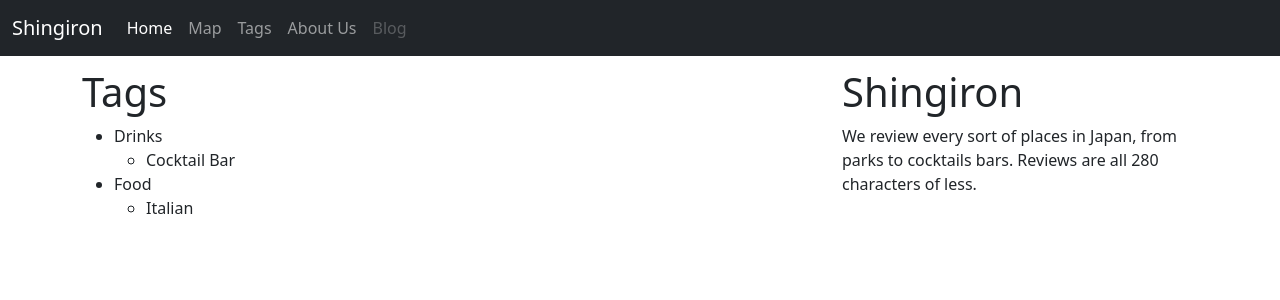
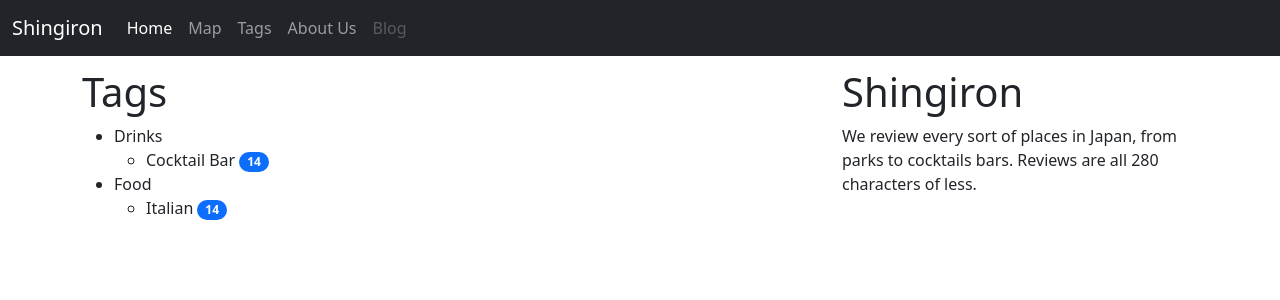
Before and after one commit to alessandrosp/shingiron, a Jekyll site: the page built from docs/pages/tags.md, in a window 1280 px wide. Shown: the top 300 px of the page. Built offline with Jekyll 4.4.1, drawn with Linux system fonts in a browser that asks for light colours; nearby versions of some CDN libraries; our own code applies the rules of GitHub Pages for plain Markdown files.

Commit message:
Update tags.md

```diff
--- a/docs/pages/tags.md
+++ b/docs/pages/tags.md
@@ -4,13 +4,13 @@ permalink: /tags/
 ---
 # Tags
 <ul>
-  {% assign parents = site.tags | where: "parent", "None" %}
+  {% assign parents = site.tags | where: "parent", "None" | sort %}
   {% for parent in parents %}
     <li>{{ parent.name }}</li>
     <ul>
-      {% assign children = site.tags | where: "parent", parent.name %}
-      {% for child in children | where: "parent", parent.name %}
-        <li>{{ child.name }}</li>
+      {% assign children = site.tags | where: "parent", parent.name | sort %}
+      {% for child in children %}
+        <li>{{ child.name }} <span class="badge bg-primary rounded-pill">14</span></li>
       {% endfor %}
     </ul>
   {% endfor %}
```
